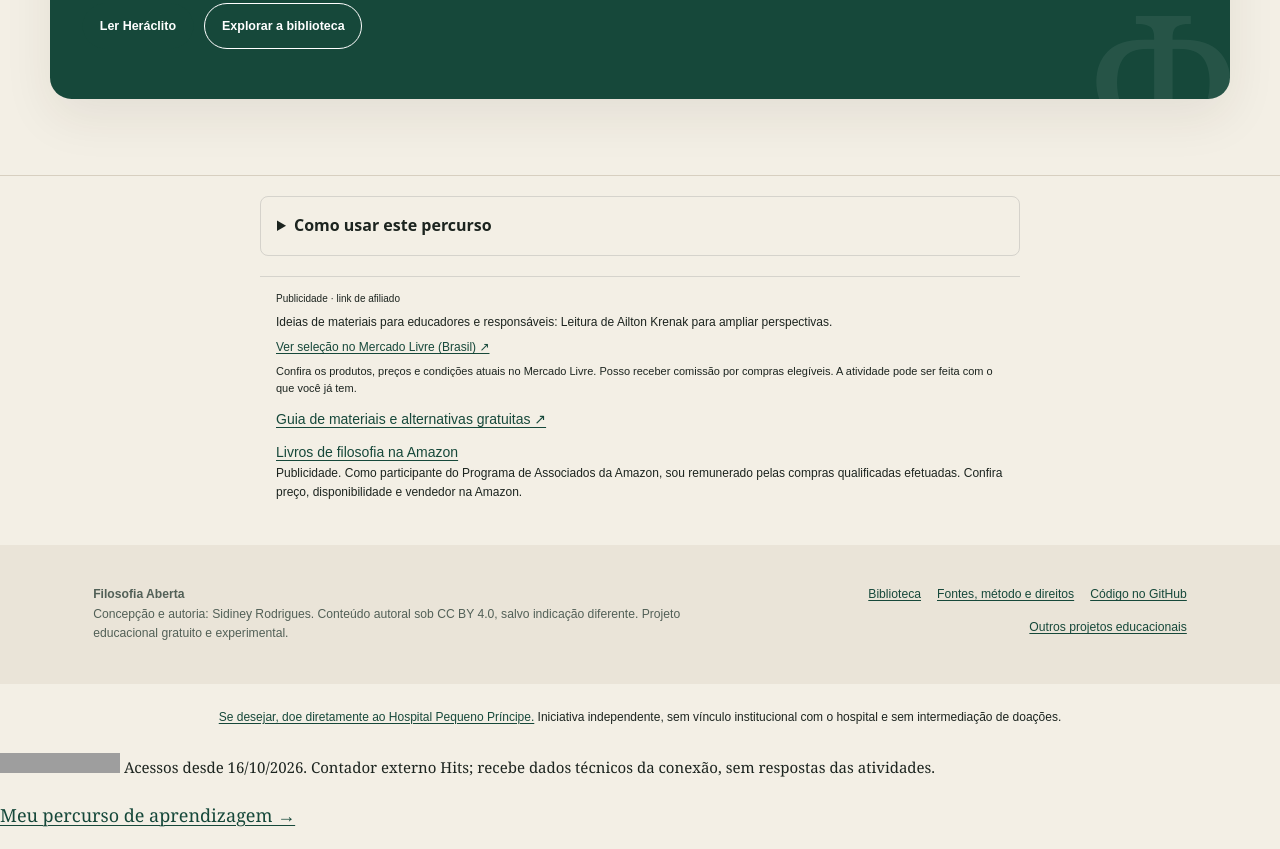
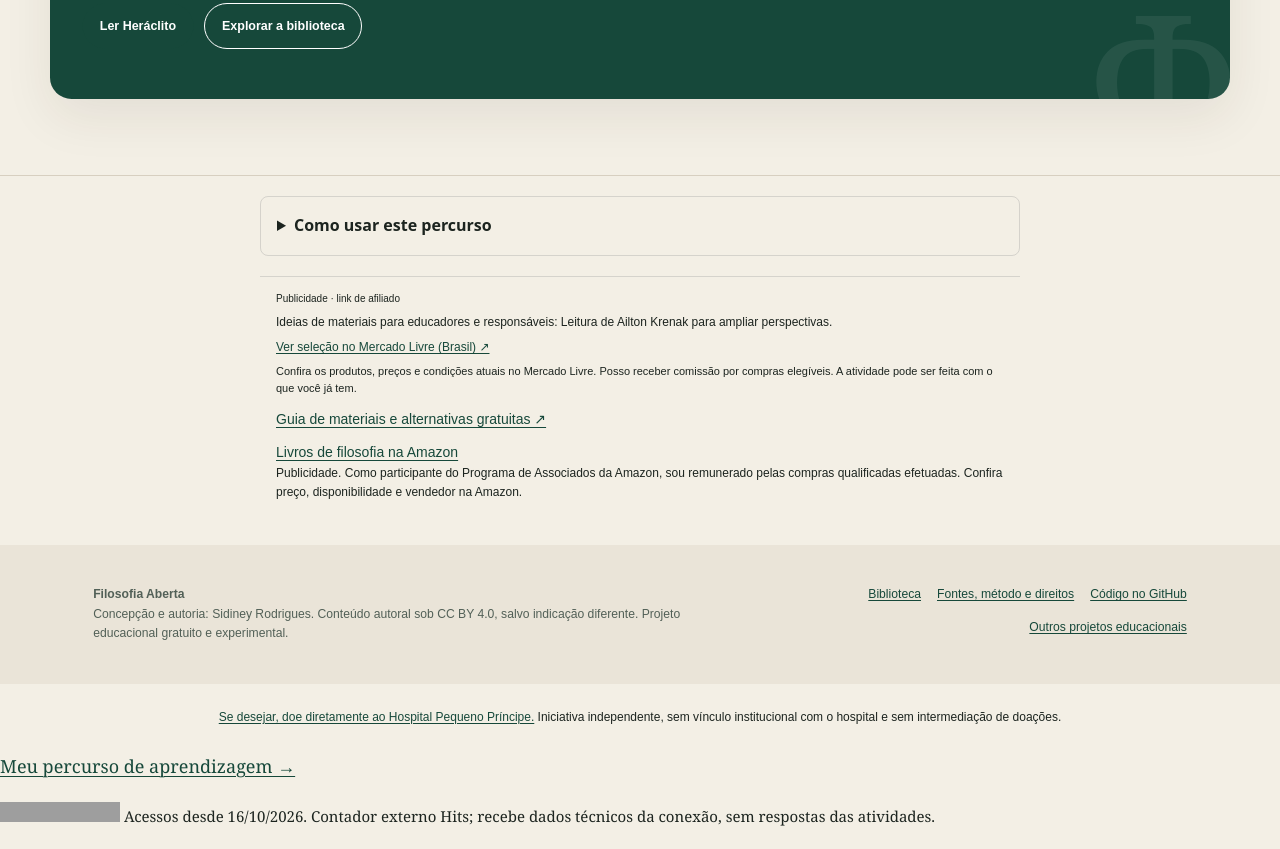
Before and after one commit to sidineyr/filosofia-aberta, a website: page index.html in a window 1280 px wide. Shown: the part 5361-6210 px from the top of the page. Drawn offline with Linux system fonts and the light colour scheme; grey boxes are pictures that could not be loaded.

Commit message:
Alinha página inicial ao resultado do gerador sem alterar o contador

```diff
--- a/index.html
+++ b/index.html
@@ -314,6 +314,6 @@
   <script src="assets/language-toggle.js"></script>
   <script src="assets/app.js" defer></script>
 <p data-independent-donation style="box-sizing:border-box;max-width:70rem;margin:16px auto;padding:8px 16px;font:12px/1.6 sans-serif;text-align:center"><a href="https://pequenoprincipe.org.br/doadores/apoie-o-pequeno-principe/" target="_blank" rel="noopener noreferrer">Se desejar, doe diretamente ao Hospital Pequeno Príncipe.</a> Iniciativa independente, sem vínculo institucional com o hospital e sem intermediação de doações.</p>
-<p class="site-access-counter"><a href="https://hits.sh/sidineyr.github.io/filosofia-aberta/"><img src="https://hits.sh/sidineyr.github.io/filosofia-aberta.svg?style=flat-square&amp;label=acessos&amp;color=167c80" alt="Contador público de acessos" width="120" height="20" referrerpolicy="no-referrer"></a><small> Acessos desde 16/10/2026. Contador externo Hits; recebe dados técnicos da conexão, sem respostas das atividades.</small></p><aside data-casa-cursos aria-label="Percurso de aprendizagem"><p><a href="https://sidineyr.github.io/cursos/filosofia-aberta/" target="_blank" rel="noopener noreferrer">Meu percurso de aprendizagem →</a></p></aside>
-</body>
+<aside data-casa-cursos aria-label="Percurso de aprendizagem"><p><a href="https://sidineyr.github.io/cursos/filosofia-aberta/" target="_blank" rel="noopener noreferrer">Meu percurso de aprendizagem →</a></p></aside>
+<p class="site-access-counter"><a href="https://hits.sh/sidineyr.github.io/filosofia-aberta/"><img src="https://hits.sh/sidineyr.github.io/filosofia-aberta.svg?style=flat-square&amp;label=acessos&amp;color=167c80" alt="Contador público de acessos" width="120" height="20" referrerpolicy="no-referrer"></a><small> Acessos desde 16/10/2026. Contador externo Hits; recebe dados técnicos da conexão, sem respostas das atividades.</small></p></body>
 </html>
```
